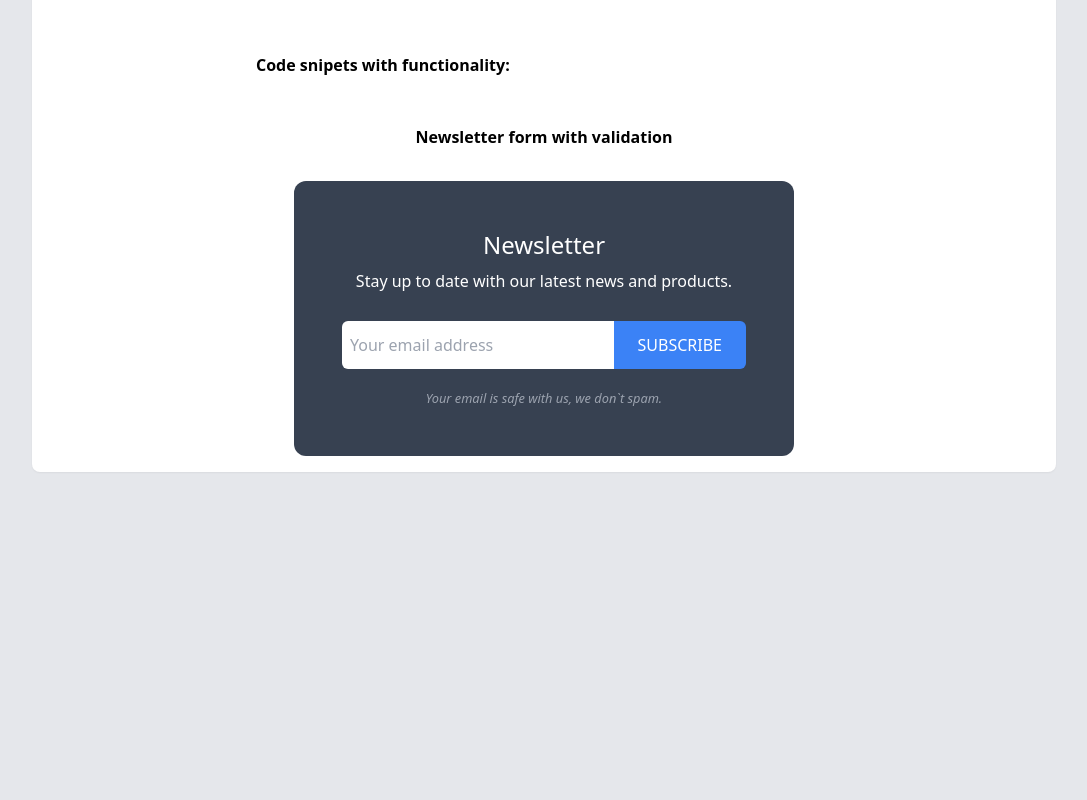
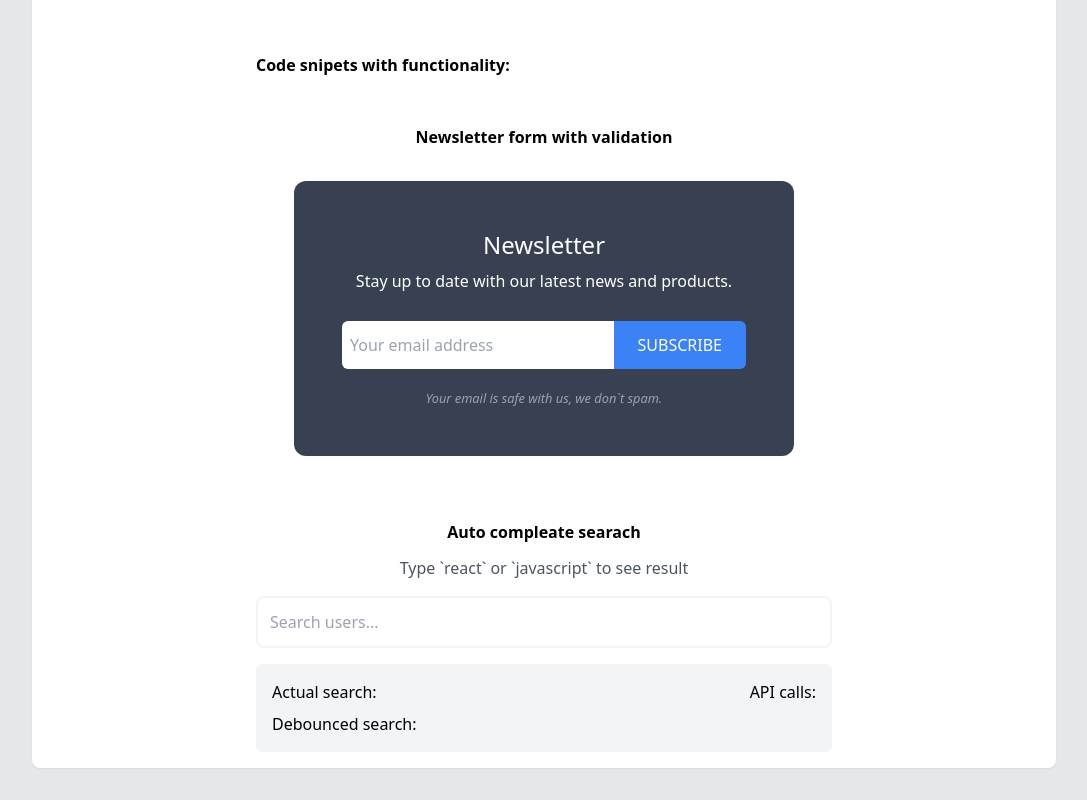
Before and after one commit to szczepanieceryk/daily-coding, a React (Vite) app: page / in a window 1280 px wide. Shown: the part 295-1095 px from the top of the page, without its empty margins (96-1183 px from the left). Before the commit the page ends 800 px from the top, so only its background shows below. Built offline with nearby package versions, Linux system fonts and the light colour scheme.

Commit message:
feat(ui): add search input

```diff
--- a/src/App.tsx
+++ b/src/App.tsx
@@ -1,7 +1,7 @@
 import React from 'react';
 import Button from './components/Button';
 import NewsletterForm from './layouts/NewsletterForm';
-// import AutoCompleateSearch from './layouts/AutoCompleteSearch';
+import AutoCompleateSearch from './layouts/AutoCompleteSearch';
 
 const App = () => {
   const handleClick = () => console.log('Button clicked!');
@@ -53,7 +53,7 @@ const App = () => {
           </span>
           {/* Newsletter Form */}
           <NewsletterForm />
-          {/* <AutoCompleateSearch /> */}
+          <AutoCompleateSearch />
         </div>
       </div>
     </div>
--- /dev/null
+++ b/src/layouts/AutoCompleteSearch.tsx
@@ -0,0 +1,40 @@
+import React from 'react';
+import { useState } from 'react';
+
+const AutoCompleateSearch = () => {
+  const [searachTerm, setSearchTerm] = useState<string>('');
+
+  const handleChange = (e: React.ChangeEvent<HTMLInputElement>): void => {
+    setSearchTerm(e.target.value);
+  };
+
+  return (
+    <div>
+      <div className="mt-[4em] text-center">
+        <span className="block mb-3">
+          <strong>Auto compleate searach</strong>
+        </span>
+        <span className="block text-gray-600">Type `react` or `javascript` to see result</span>
+      </div>
+      <div className="my-4">
+        <input
+          type="text"
+          placeholder="Search users..."
+          value={searachTerm}
+          className="p-3 w-full border-2 rounded-lg border-gray-100 focus:ring-2 focus:ring-blue-300 focus:border-transparent outline-none"
+          onChange={handleChange}
+        />
+      </div>
+
+      <div className="p-4 rounded-md bg-gray-100">
+        <div className="mb-2 flex justify-between">
+          <span>Actual search: {searachTerm}</span>
+          <span>API calls:</span>
+        </div>
+        <div>Debounced search:</div>
+      </div>
+    </div>
+  );
+};
+
+export default AutoCompleateSearch;
```
